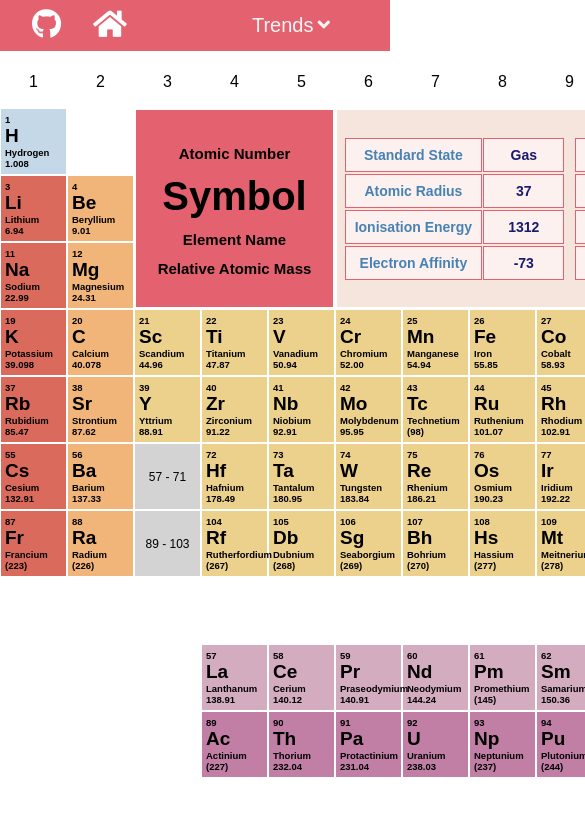
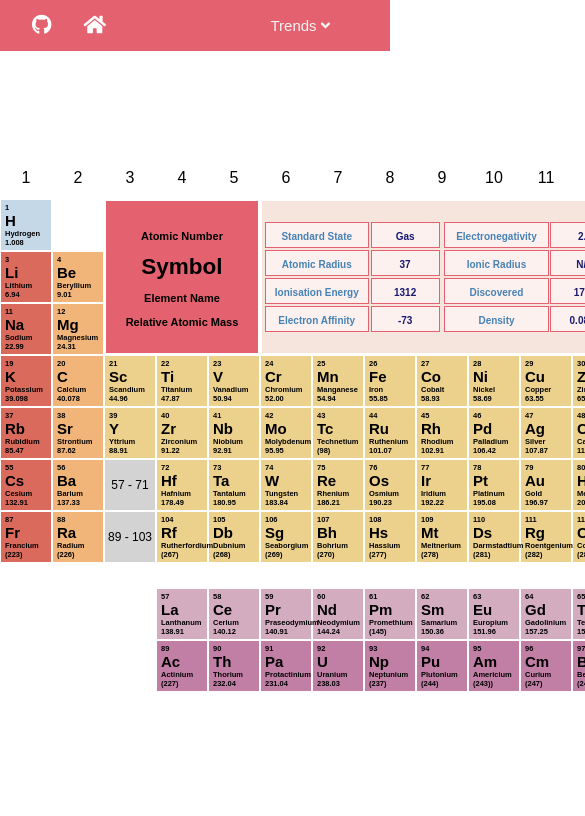
Before and after one commit to ahdernasr/element-explorer, a React (Create React App) app: page / in a window 390 px wide. Shown: the top 816 px of the page, 585 px wide, since content can reach past the window. Built offline with nearby package versions, Linux system fonts and the light colour scheme.

Commit message:
responsiveness

```diff
--- a/src/Table.js
+++ b/src/Table.js
@@ -1117,24 +1117,24 @@ const Table = () => {
       </div>
 
       <div className="period">
-        <div className="filler"></div>
-        <div className="filler"></div>
-        <div className="filler"></div>
-        <div className="filler"></div>
-        <div className="filler"></div>
-        <div className="filler"></div>
-        <div className="filler"></div>
-        <div className="filler"></div>
-        <div className="filler"></div>
-        <div className="filler"></div>
-        <div className="filler"></div>
-        <div className="filler"></div>
-        <div className="filler"></div>
-        <div className="filler"></div>
-        <div className="filler"></div>
-        <div className="filler"></div>
-        <div className="filler"></div>
-        <div className="filler"></div>
+        <div className="filler middle-filler"></div>
+        <div className="filler middle-filler"></div>
+        <div className="filler middle-filler"></div>
+        <div className="filler middle-filler"></div>
+        <div className="filler middle-filler"></div>
+        <div className="filler middle-filler"></div>
+        <div className="filler middle-filler"></div>
+        <div className="filler middle-filler"></div>
+        <div className="filler middle-filler"></div>
+        <div className="filler middle-filler"></div>
+        <div className="filler middle-filler"></div>
+        <div className="filler middle-filler"></div>
+        <div className="filler middle-filler"></div>
+        <div className="filler middle-filler"></div>
+        <div className="filler middle-filler"></div>
+        <div className="filler middle-filler"></div>
+        <div className="filler middle-filler"></div>
+        <div className="filler middle-filler"></div>
       </div>
 
       <div className="period">
--- a/src/index.css
+++ b/src/index.css
@@ -5,7 +5,7 @@ body {
   font-family: Arial, Helvetica, sans-serif;
   font-weight: 500;
   overflow-x: hidden;
-  cursor:default;
+  cursor: default;
 }
 
 .home-div {
@@ -36,17 +36,17 @@ body {
   flex-direction: column;
   justify-content: center;
   border: 1px solid white;
-  width: 65px;
-  height: 65px;
+  width: 85px;
+  height: 85px;
 }
 
 .table-element h1 {
-  font-size: 19px;
+  font-size: 24px;
   margin: 0;
 }
 
 .table-element h3 {
-  font-size: 9.5px;
+  font-size: 12px;
   margin: 0;
 }
 
@@ -65,11 +65,16 @@ body {
 .filler {
   background-color: white;
   border: 1px solid white;
-  width: 65px;
-  height: 65px;
+  width: 85px;
+  height: 85px;
   display: flex;
   justify-content: center;
   align-items: center;
+}
+
+.middle-filler {
+  width: 42.5px;
+  height: 42.5px;
 }
 
 /* Period styling */
@@ -100,8 +105,8 @@ body {
 .preview {
   border: 2px solid white;
   background-color: #e4626f;
-  height: 197px;
-  width: 197px;
+  height: 257px;
+  width: 257px;
   display: flex;
   justify-content: center;
   align-items: center;
@@ -109,13 +114,13 @@ body {
 
 .preview h1 {
   margin: 0;
-  font-size: 40px;
+  font-size: 55px;
   padding-bottom: 0.75rem;
 }
 
 .preview h3 {
   margin: 0;
-  font-size: 15px;
+  font-size: 18px;
   padding-bottom: 0.75rem;
 }
 
@@ -131,8 +136,8 @@ body {
 .key {
   border: 2px solid white;
   background-color: rgb(245, 229, 220);
-  height: 197px;
-  width: 465px;
+  height: 257px;
+  width: 605px;
   display: flex;
   justify-content: space-evenly;
   flex-direction: row;
@@ -143,13 +148,14 @@ body {
 
 .key td {
   display: inline-block;
+  vertical-align: middle;
   color: midnightblue;
-  border: 1px solid  #e4626f;
+  border: 1px solid #e4626f;
   padding: 0.5rem 0.5rem;
-  font-size: 14px;
+  font-size: 16px;
   text-align: center;
-  min-width: 3.95rem;
-  max-width: 3.95rem;
+  min-width: 5.95rem;
+  max-width: 5.95rem;
   min-height: 1rem;
   max-height: 1rem;
   margin-left: 0.1rem;
@@ -161,11 +167,12 @@ body {
 .key th {
   display: inline-block;
   font-weight: 400;
+  vertical-align: middle;
   color: steelblue;
-  border: 1px solid  #e4626f;
+  border: 1px solid #e4626f;
   padding: 0.5rem 0.2rem;
-  font-size: 14px;
-  min-width: 8rem;
+  font-size: 16px;
+  min-width: 10rem;
   min-height: 1rem;
   background-color: rgb(253, 241, 239);
   font-weight: 600;
@@ -199,12 +206,12 @@ body {
 }
 
 .density-label p {
-  background-image: linear-gradient(to bottom right, rgb(0, 255, 255), rgb(0, 0, 255) );
+  background-image: linear-gradient(to bottom right, rgb(0, 255, 255), rgb(0, 0, 255));
   color: white;
 }
 
 .radius-label p {
-  background-image: linear-gradient(to bottom right, rgb(127, 255, 0), rgb(127, 255, 255) );
+  background-image: linear-gradient(to bottom right, rgb(127, 255, 0), rgb(127, 255, 255));
   color: black;
 }
 
@@ -228,18 +235,13 @@ body {
   color: black;
 }
 
-
-
-
-
-
-
 .trend-label div p {
   padding: 1rem;
   border: 1px solid black;
   margin: 1rem 1rem;
   font-weight: 600;
 }
+
 /* Flip from Key to Data button */
 
 .fa-exchange-alt {
@@ -376,7 +378,7 @@ body {
 }
 
 .alkali-key {
-  background-color: #da6b5c  !important
+  background-color: #da6b5c !important
 }
 
 .alkaline-key {
@@ -464,18 +466,24 @@ body {
   color: whitesmoke;
 }
 
-.menu-select span i  {
+.menu-select span i {
   padding: 0 4px;
 }
 
-.menu-select a, .menu-select a:hover, .menu-select a:visited, .menu-select a:active, .fa-github, .fa-home {
+.menu-select a,
+.menu-select a:hover,
+.menu-select a:visited,
+.menu-select a:active,
+.fa-github,
+.fa-home {
   text-decoration: none;
 }
 
-.fa-github, .fa-home {
+.fa-github,
+.fa-home {
   /* color: rgb(37, 37, 37); */
   color: white;
-  font-size: 30px;
+  font-size: 20px;
   padding: 0 1rem;
   transition: color .3s;
 }
@@ -484,7 +492,10 @@ body {
   padding-left: 2rem;
 }
 
-.menu-select span:hover, .fa-github:hover, .menu-select a:hover, .fa-home:hover{
+.menu-select span:hover,
+.fa-github:hover,
+.menu-select a:hover,
+.fa-home:hover {
   cursor: pointer;
   color: rgb(207, 205, 205);
   transition: color .3s;
@@ -523,9 +534,13 @@ body {
   font-size: 16px;
 }
 
-.dropdown-content a:hover {background-color: #ddd;}
+.dropdown-content a:hover {
+  background-color: #ddd;
+}
 
-.dropdown:hover .dropdown-content {display: block;}
+.dropdown:hover .dropdown-content {
+  display: block;
+}
 
 /****************Info Boxes******************/
 
@@ -591,6 +606,7 @@ body {
   color: #363636;
   font-weight: 600;
 }
+
 .info-title {
   color: navy !important;
   font-weight: 600;
@@ -620,3 +636,226 @@ body {
   border-bottom: 1px solid #e4626f;
   text-decoration: none;
 }
+
+/* Media queries for responsive design */
+
+@media (max-width: 2000px) {
+
+  /* Styling for each square containing information (element squares) */
+  .table-element {
+    width: 65px;
+    height: 65px;
+  }
+
+  .table-element h1 {
+    font-size: 19px;
+  }
+
+  .table-element h3 {
+    font-size: 8.5px;
+  }
+
+  /* Filler elements (white blocks) */
+  .filler {
+    width: 65px;
+    height: 65px;
+  }
+
+  .middle-filler {
+    width: 32.5px;
+    height: 32.5px;
+  }
+
+  /* Styling for box that previews hovered on element */
+  .preview {
+    height: 197px;
+    width: 197px;
+  }
+
+  .preview h1 {
+    font-size: 40px;
+  }
+
+  .preview h3 {
+    font-size: 15px;
+  }
+
+  /* Styling for key table that shows specifc data of element on an element's hover */
+  .key {
+    height: 197px;
+    width: 465px;
+  }
+
+  .key td {
+    font-size: 12px;
+    min-width: 3.95rem;
+    max-width: 3.95rem;
+    min-height: 1rem;
+    max-height: 1rem;
+    vertical-align: middle;
+    margin-left: 0.1rem;
+  }
+
+  .key th {
+    padding: 0.5rem 0.2rem;
+    font-size: 12px;
+    min-width: 8rem;
+    max-width: 8rem;
+    min-height: 1rem;
+    vertical-align: middle;
+    max-height: 1rem;
+  }
+
+  .labels table th {
+    width: 10rem
+  }
+
+  /* Menu styling */
+
+  .menu div {
+    font-size: 20px;
+  }
+
+  .menu a {
+    font-size: 22.5px;
+  }
+
+  .menu-content {
+    padding: 0.2rem 3rem;
+  }
+
+  .menu-select {
+    padding: .4rem .5rem;
+    height: 30%;
+  }
+
+  .menu-select span {
+    font-size: 17.5px;
+  }
+
+  .menu-select a {
+    font-size: 20px;
+  }
+
+  .dropdown-content a {
+    padding: 10px 14px;
+    font-size: 14px;
+  }
+
+}
+
+@media (max-width: 1300px) {
+
+  /* Styling for each square containing information (element squares) */
+  .table-element {
+    width: 50px;
+    height: 50px;
+  }
+
+  .table-element h1 {
+    font-size: 15px;
+  }
+
+  .table-element h3 {
+    font-size: 7.5px;
+  }
+
+  .period-label {
+    background-color: white;
+    text-align: center;
+    height: 10px;
+    padding-bottom: 0px;
+    margin-bottom: -5px;
+  }
+
+  /* Filler elements (white blocks) */
+  .filler {
+    width: 50px;
+    height: 50px;
+  }
+
+  .middle-filler {
+    width: 22.5px;
+    height: 22.5px;
+  }
+
+  /* Styling for box that previews hovered on element */
+  .preview {
+    height: 152px;
+    width: 152px;
+  }
+
+  .preview h1 {
+    font-size: 22.5px;
+  }
+
+  .preview h3 {
+    font-size: 11px;
+  }
+
+  /* Styling for key table that shows specifc data of element on an element's hover */
+  .key {
+    height: 152px;
+    width: 360px;
+  }
+
+  .key td {
+    font-size: 10px;
+    min-width: 3.2rem;
+    max-width: 3.2rem;
+    min-height: .5rem;
+    max-height: .5rem;
+    margin-left: 0.1rem;
+  }
+
+  .key th {
+    padding: 0.5rem 0.2rem;
+    font-size: 10px;
+    min-width: 6rem;
+    max-width: 6rem;
+    min-height: .5rem;
+    max-height: .5rem;
+  }
+
+  .fa-exchange-alt {
+    font-size: 25px;
+  }
+
+  /* Menu styling */
+
+  .menu a {
+    font-size: 20px;
+  }
+
+  .dropdown-content a {
+    font-size: 13.5px;
+  }
+
+  .menu-select span {
+    font-size: 15px;
+  }
+
+  .info h1 {
+    margin-bottom: 2.5rem;
+    padding-bottom: 0.5rem;
+    letter-spacing: 0.075rem;
+    font-size: 40px;
+  }
+
+  .info a {
+    padding: .75%;
+    margin-right: 1rem;
+    font-size: 2rem;
+  }
+
+  .info-slot {
+    width: 15rem;
+    height: 3rem;
+    padding: 1rem 1rem;
+  }
+
+  .info-slot p {
+   font-size: 15px;
+  }
+
+}
```
Lines whose indentation alone changed are shown as unchanged.
